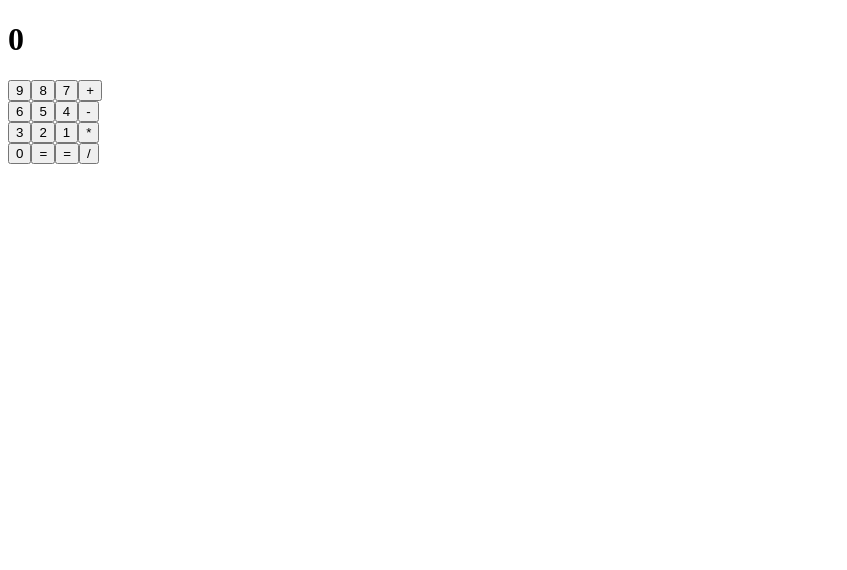
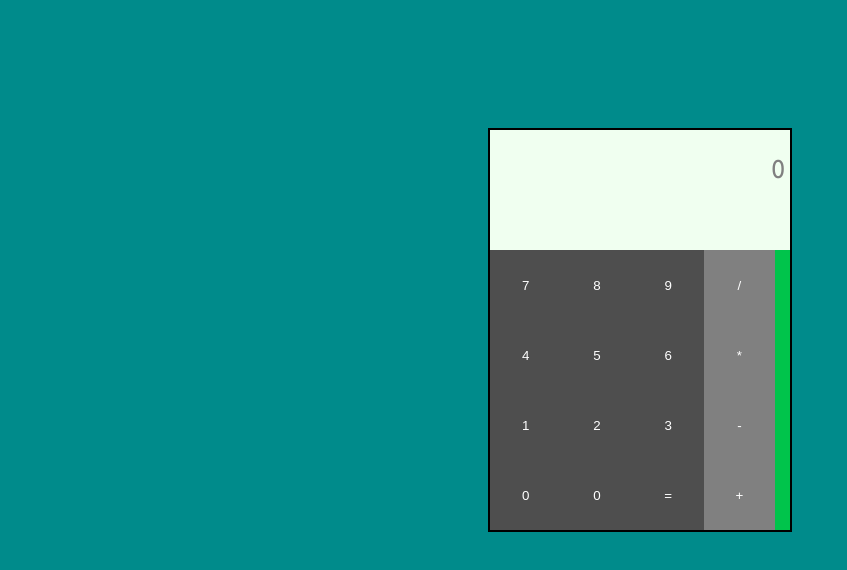
Before and after one commit to GuaxinimRadical/CalculadoraSimplesComReact, a React app: page / in a window 1280 px wide. Shown: the whole page, without its empty margins (0-847 px from the left). Built offline with nearby package versions, Linux system fonts and the light colour scheme.

Commit message:
Adiçao de CSS, Display menor para o resultado

```diff
--- a/public/index.html
+++ b/public/index.html
@@ -9,6 +9,9 @@
       name="description"
       content="Web site created using create-react-app"
     />
+
+    <link href="https://fonts.googleapis.com/css2?family=Noto+Sans+JP:wght@300&display=swap" rel="stylesheet">
+
     <link rel="apple-touch-icon" href="%PUBLIC_URL%/logo192.png" />
     <!--
       manifest.json provides metadata used when your web app is installed on a
@@ -25,6 +28,75 @@
       Learn how to configure a non-root public URL by running `npm run build`.
     -->
     <title>React App</title>
+    <style>
+
+      *{
+        padding: 0px;
+        margin: 0px;
+      }
+
+      body {
+        background-color: darkcyan;
+      }
+
+      #root{
+        margin-top: 10%;
+        display: flex;
+        justify-content: center;
+      }
+
+      .bodyCalc {
+        border: solid 2px black;
+        margin: solid 2px black;
+        position: relative;
+        width: 300px;
+        height: 400px;
+
+        font-family: 'Noto Sans JP', sans-serif;;
+
+        display: flex;
+        flex-direction: column;
+      }
+
+      .display {
+        background-color: honeydew;
+        color: gray;
+        height: 30%;
+
+        text-align: right;
+      }
+      .display .text {
+        padding-top: 10px;
+        padding-right: 2%;
+      }
+
+
+      .teclado {
+        height: 70%;
+        border-right: solid 15px rgb(0, 196, 75);
+        display: inline-block;
+      }
+
+      .rowCalc {
+        height: 25%;
+      }
+
+      .butao {
+        background-color: gray;
+        border: none;
+        color: white;
+        width: 25%;
+        height: 100%;
+      }
+
+       .number {
+        background-color: rgb(78, 78, 78);
+      }
+       .operation {
+        background-color: gray;
+      }
+
+    </style>
   </head>
   <body>
     <noscript>You need to enable JavaScript to run this app.</noscript>
--- a/src/index.js
+++ b/src/index.js
@@ -4,9 +4,7 @@ import ReactDOM from 'react-dom';
 class Tecla extends React.Component {
   render() {
     return(
-      // <div>
-        <button onClick={this.props.click}>{this.props.number}</button>
-      // </div>
+        <button className={`butao ${this.props.type}`} onClick={this.props.click}>{this.props.number}</button>
     )
   }
 }
@@ -16,65 +14,45 @@ class Teclado extends React.Component {
   renderTecla(i, operacao=null) {
     if(typeof i === 'number'){
       return(
-        <Tecla number={i} click={() => this.props.butao(i)}/>
+        <Tecla number={i} type={'number'} click={() => this.props.butao(i)}/>
       )
     } else if (i === '=') {
       return(
-        <Tecla number={i} click={() => this.props.resolucaoCalculo()}/>
+        <Tecla number={i} type={'number'} click={() => this.props.resolucaoCalculo()}/>
       )
     } else {
       return(
-        <Tecla number={i} click={() => this.props.operacao(operacao)}/>
+        <Tecla number={i} type={'operation'} click={() => this.props.operacao(operacao, i)}/>
       )
     }
   }
 
   render() {
     return(
-      <div>
-        <div>
+      <div className='teclado'>
+        <div className="rowCalc" >
+          {this.renderTecla(7)}
+          {this.renderTecla(8)}
           {this.renderTecla(9)}
-          {this.renderTecla(8)}
-          {this.renderTecla(7)}
-          {this.renderTecla('+', 'soma')}
-
-          {/* <Tecla number='9' click={() => this.handleClick()}/>
-          <Tecla number='8' click={() => this.handleClick()}/>
-          <Tecla number='7' click={() => this.handleClick()}/>
-          <Tecla number='+' click={() => this.handleClick()}/> */}
+          {this.renderTecla('/', 'divisao')}
         </div>
-        <div>
+        <div className="rowCalc">
+          {this.renderTecla(4)}
+          {this.renderTecla(5)}
           {this.renderTecla(6)}
-          {this.renderTecla(5)}
-          {this.renderTecla(4)}
+          {this.renderTecla('*', 'multiplicacao')}
+        </div>
+        <div className='rowCalc'>
+          {this.renderTecla(1)}
+          {this.renderTecla(2)}
+          {this.renderTecla(3)}
           {this.renderTecla('-', 'substracao')}
-
-          {/* <Tecla number='6' click={() => this.handleClick()}/>
-          <Tecla number='5' click={() => this.handleClick()}/>
-          <Tecla number='4' click={() => this.handleClick()}/>
-          <Tecla number='-' click={() => this.handleClick()}/> */}
         </div>
-        <div>
-          {this.renderTecla(3)}
-          {this.renderTecla(2)}
-          {this.renderTecla(1)}
-          {this.renderTecla('*', 'multiplicacao')}
-
-          {/* <Tecla number='3' click={() => this.handleClick()}/>
-          <Tecla number='2' click={() => this.handleClick()}/>
-          <Tecla number='1' click={() => this.handleClick()}/>
-          <Tecla number='*' click={() => this.handleClick()}/> */}
-        </div>
-        <div>
+        <div className="rowCalc">
+          {this.renderTecla(0)}
           {this.renderTecla(0)}
           {this.renderTecla('=')}
-          {this.renderTecla('=')}
-          {this.renderTecla('/', 'divisao')}
-
-          {/* <Tecla number='0' click={() => this.handleClick()}/>
-          <Tecla number='=' click={() => this.handleClick()}/>
-          <Tecla number='=' click={() => this.handleClick()}/>
-          <Tecla number='/' click={() => this.handleClick()}/> */}
+          {this.renderTecla('+', 'soma')}
         </div>
       </div>
     )
@@ -85,7 +63,8 @@ class Display extends React.Component {
   render() {
     return(
       <div className='display'>
-        <h1 className='resultado'>{this.props.valor}</h1>
+        <h1 className='calculo text'>{this.props.calculo}</h1>
+        <h2 className='resultado text'>{this.props.resultado}</h2>
       </div>
     )
   }
@@ -96,7 +75,7 @@ class Geral extends React.Component {
     super(props)
 
     this.state = {
-      display: 0,
+      display: '',
       resultado: 0,
       numerosCalculados: ['', ''],
       operacaoSelecionada: '',
@@ -117,39 +96,53 @@ class Geral extends React.Component {
 
   butao(n) {
     console.log(`clicado em ${n}`)
-    this.setState( {display: n })
+    this.setState( {display: this.state.display+n })
 
-    const primeiroSetado = this.state.operacaoSelecionada.slice()
+    const primeiroFoiSetado = this.state.operacaoSelecionada.slice()
     const numeros = [ ...this.state.numerosCalculados ]
-    if(primeiroSetado){
-      this.setState({ numerosCalculados: [ numeros[0], (numeros[1]+n) ], display: (numeros[1]+n) })
+
+    if(primeiroFoiSetado){
+      this.setState({ numerosCalculados: [ numeros[0], (numeros[1]+n) ], display: (this.state.display+n) })
     } else {
-      this.setState({ numerosCalculados: [ (numeros[0]+n), numeros[1] ], display: (numeros[0]+n) })
+      this.setState({ numerosCalculados: [ (numeros[0]+n), numeros[1] ], display: (this.state.display+n) })
     }
   }
 
-  operacao(ope){
-    console.log(`Operação = ${ope}`)
-    this.setState( { operacaoSelecionada: ope } )
+  operacao(ope, simbolo){
+    if(this.state.numerosCalculados[0]){
+      console.log(`Operação = ${simbolo} ${ope}`)
+      this.setState( { operacaoSelecionada: ope, display: (this.state.display+simbolo) } )
+    } else {
+      console.log('Falta o primeiro numero')
+    }
   }
   resolucaoCalculo(){
-    const resultadoFinal = this.state[this.state.operacaoSelecionada]()
+    if(this.state.operacaoSelecionada){
+      const resultadoFinal = this.state[this.state.operacaoSelecionada]()
 
-    this.setState( { numerosCalculados: ['', ''], operacaoSelecionada: '' } )
-    this.setState( { display: resultadoFinal, resultado: resultadoFinal })
+      console.log(`Resultado = ${resultadoFinal} | ${this.state.numerosCalculados}`)
+
+      this.setState( { numerosCalculados: ['', ''], operacaoSelecionada: '' } )
+      this.setState( { resultado: resultadoFinal })
 
 
-    console.log(`Resultado = ${resultadoFinal}`)
+
+    } else {
+      console.log('Sem parametros')
+    }
   }
 
   render() {
     const butao = (i) => this.butao(i)
-    const operacao = (i) => this.operacao(i)
+    const operacao = (i, h) => this.operacao(i, h)
     const resolucaoCalculo = (i) => this.resolucaoCalculo(i)
 
     return(
-      <div>
-        <Display valor={this.state.display}/>
+      <div className="bodyCalc">
+        <Display
+          calculo={this.state.display}
+          resultado={this.state.resultado}
+          />
         <Teclado
           butao={butao}
           operacao={operacao}
```
